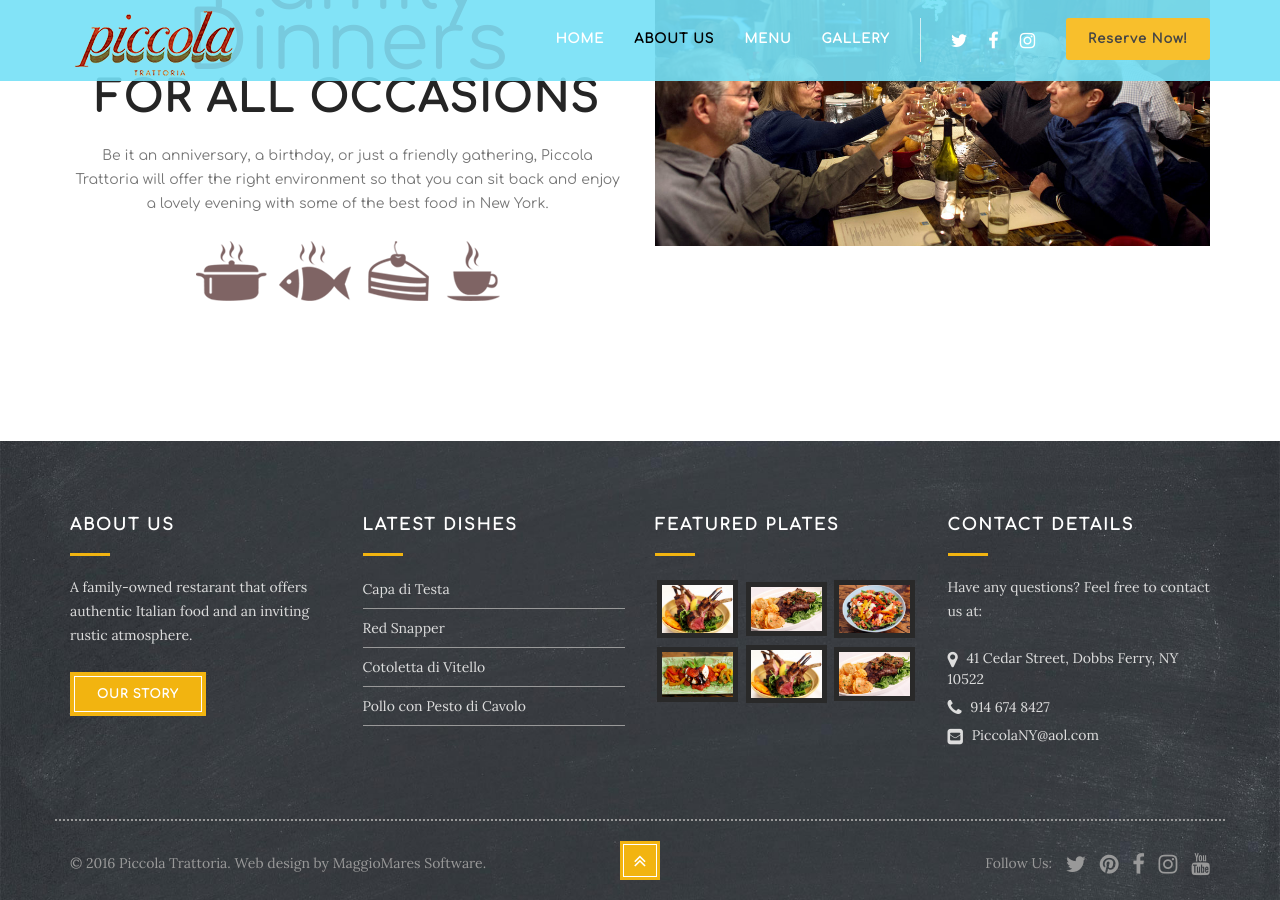
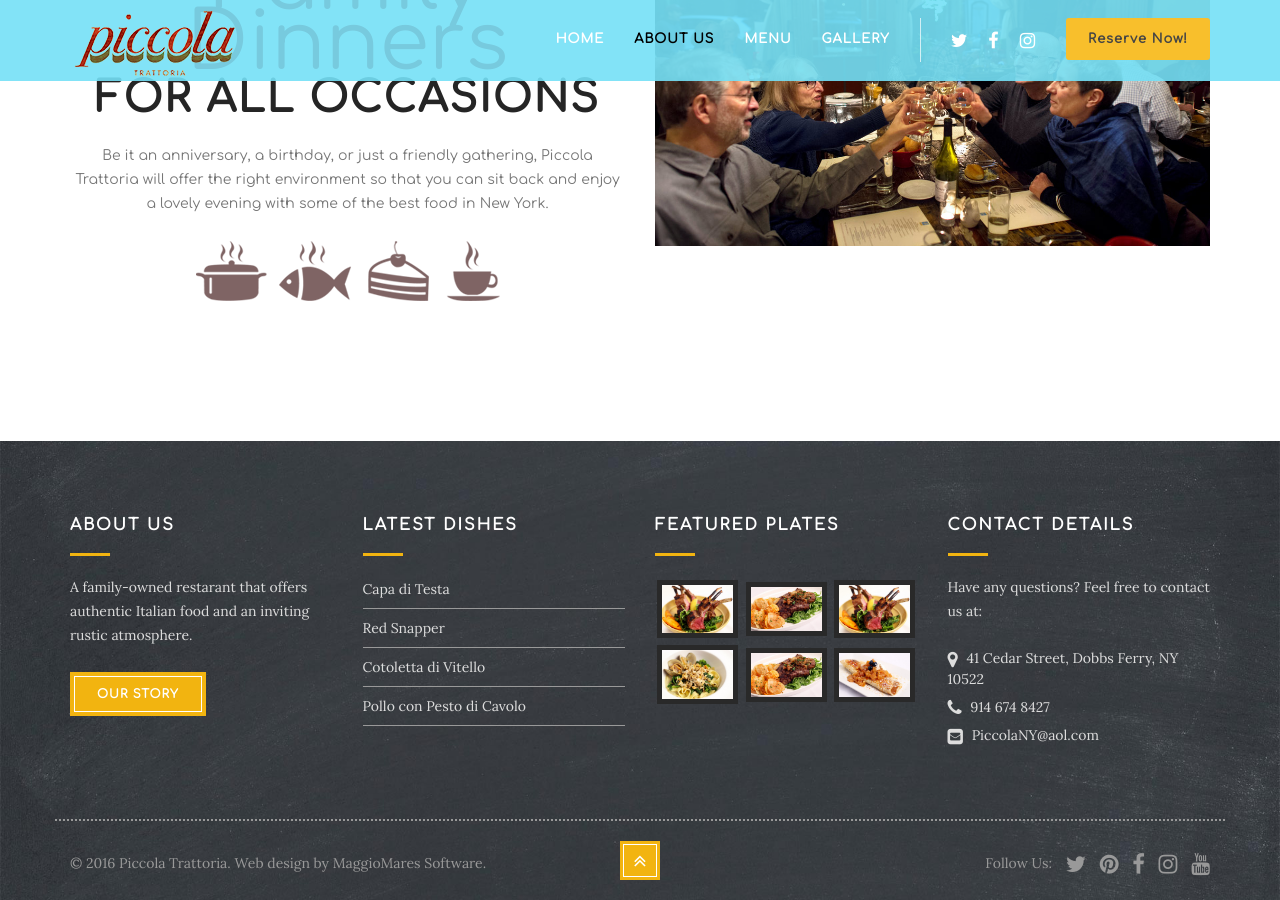
Before and after one commit to PiccolaTrattoria/piccola, a Jekyll site: the page built from about.html, in a window 1280 px wide and 900 px high, scrolled down 1921 px. Built offline with Jekyll 4.4.1, drawn with Linux system fonts in a browser that asks for light colours; nearby versions of some CDN libraries; some web fonts are replaced; library files that are not in the unit come from our copies.

Commit message:
changing instafeed

```diff
--- a/_includes/footer.html
+++ b/_includes/footer.html
@@ -47,38 +47,38 @@
         <ul class="footer-gallery">
 
           <li class="popup-gallery">
-            <a class="popup2" href="menu.html">
+            <a class="popup2" href="images/gallery/1.jpg">
               <img src="images/gallery1.jpg" alt="" />
             </a>
           </li>
 
           <li class="popup-gallery">
-            <a class="popup2" href="menu.html">
+            <a class="popup2" href="images/gallery/2.jpg">
               <img src="images/gallery2.jpg" alt="" />
             </a>
           </li>
 
           <li class="popup-gallery">
-            <a class="popup2" href="menu.html">
-              <img src="images/gallery3.jpg" alt="" />
+            <a class="popup2" href="images/gallery/5.jpg">
+              <img src="images/gallery/5.jpg" alt="" />
             </a>
           </li>
 
           <li class="popup-gallery">
-            <a class="popup2" href="menu.html">
-              <img src="images/gallery4.jpg" alt="" />
+            <a class="popup2" href="images/gallery/6.jpg">
+              <img src="images/gallery/6.jpg" alt="" />
             </a>
           </li>
 
           <li class="popup-gallery">
-            <a class="popup2" href="menu.html">
-              <img src="images/gallery1.jpg" alt="" />
+            <a class="popup2" href="images/gallery/7.jpg">
+              <img src="images/gallery/7.jpg" alt="" />
             </a>
           </li>
 
           <li class="popup-gallery">
-            <a class="popup2" href="menu.html">
-              <img src="images/gallery2.jpg" alt="" />
+            <a class="popup2" href="images/gallery/11.jpg">
+              <img src="images/gallery/11.jpg" alt="" />
             </a>
           </li>
 
@@ -142,7 +142,7 @@
               Follow Us:
             </li>
             <li>
-              <a href="#">
+              <a href="https://twitter.com/piccolany">
                 <i class="fa fa-twitter"></i>
               </a>
             </li>
@@ -152,12 +152,12 @@
               </a>
             </li>
             <li>
-              <a href="#">
+              <a href="https://www.facebook.com/PiccolaNY/">
                 <i class="fa fa-facebook"></i>
               </a>
             </li>
             <li>
-              <a href="#">
+              <a href="https://www.instagram.com/piccolatrattoria/">
                 <i class="fa fa-instagram"></i>
               </a>
             </li>
```
